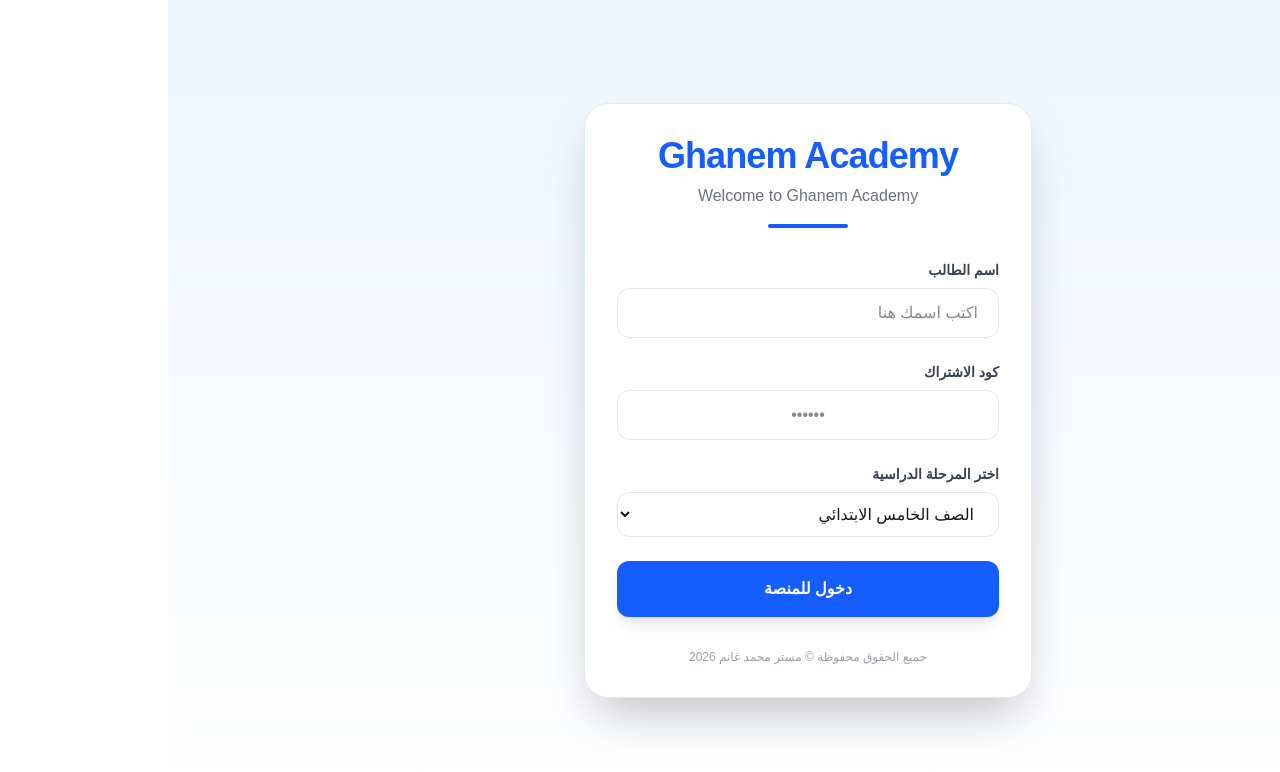
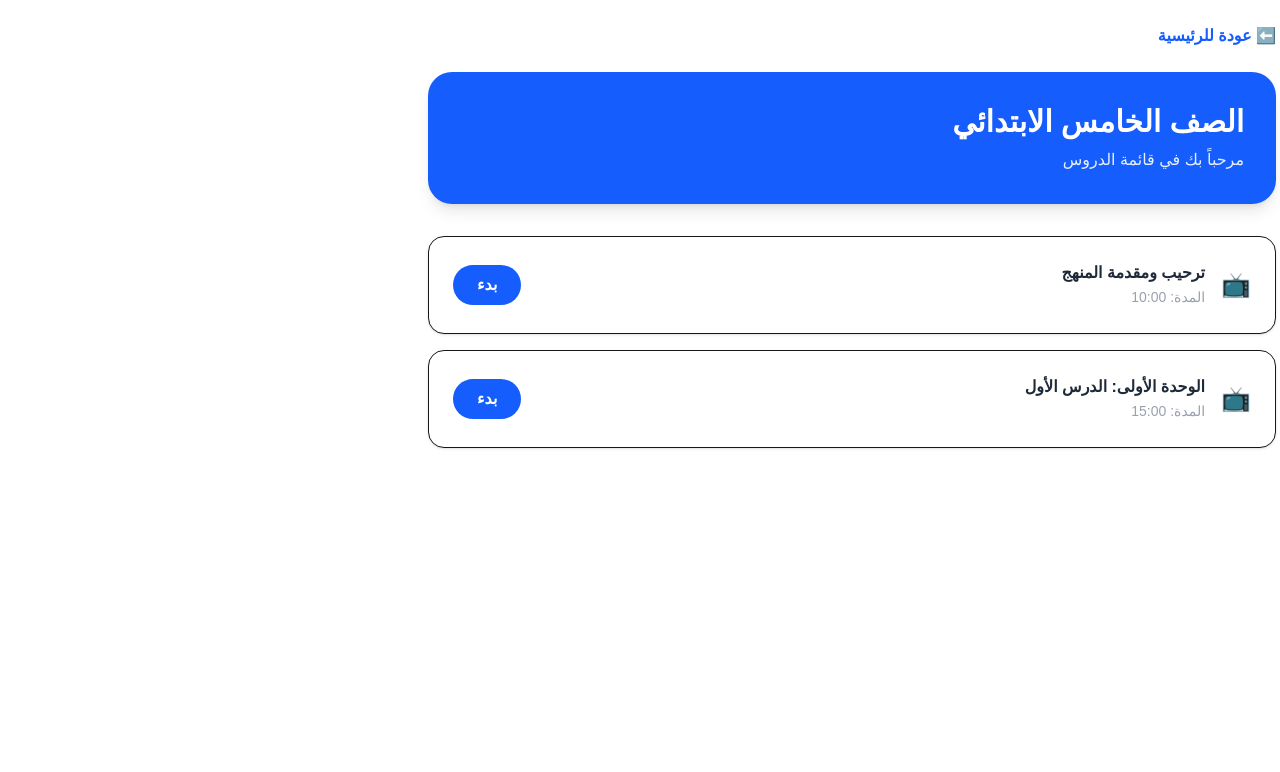
Before and after one commit to mhmedghanem225-dot/Mohamed-Ghanem-platform, a Next.js app: page /lessons in a window 1280 px wide. Shown: the top 772 px of the page. Built offline with nearby package versions, Linux system fonts and the light colour scheme; sample sign-in values are in the browser's storage.

Commit message:
add protection to lessons page

```diff
--- a/app/lessons/page.tsx
+++ b/app/lessons/page.tsx
@@ -1,84 +1,63 @@
 "use client";
-import { useState } from "react";
+import { useSearchParams, useRouter } from "next/navigation";
+import Link from "next/link";
+import { Suspense, useEffect, useState } from "react";
 
-export default function LoginPage() {
-  const [code, setCode] = useState("");
-  const [name, setName] = useState("");
-  const [selectedGrade, setSelectedGrade] = useState("الصف الخامس الابتدائي");
+function LessonsContent() {
+  const searchParams = useSearchParams();
+  const router = useRouter();
+  const grade = searchParams.get("grade") || "الصف الخامس الابتدائي";
+  const [isAuthorized, setIsAuthorized] = useState(false);
 
-  const handleLogin = (e: React.FormEvent) => {
-    e.preventDefault();
-    if (code === "123456") {
-      window.location.href = "/lessons?grade=" + encodeURIComponent(selectedGrade);
+  // التحقق من أن الطالب سجل دخوله في الصفحة الرئيسية
+  useEffect(() => {
+    const savedUser = localStorage.getItem("ghanem_user_name");
+    if (!savedUser) {
+      // إذا لم يسجل دخول، يرجعه فوراً للصفحة الرئيسية
+      router.replace("/");
     } else {
-      alert("عذراً، كود الاشتراك غير صحيح");
+      setIsAuthorized(true);
     }
-  };
+  }, [router]);
+
+  const lessons = [
+    { id: 1, title: "ترحيب ومقدمة المنهج", duration: "10:00", type: "فيديو" },
+    { id: 2, title: "الوحدة الأولى: الدرس الأول", duration: "15:00", type: "فيديو" },
+  ];
+
+  if (!isAuthorized) return null;
 
   return (
-    <div className="min-h-screen bg-gradient-to-b from-blue-50 to-white flex items-center justify-center p-4 font-sans" dir="rtl">
-      <div className="max-w-md w-full bg-white rounded-3xl shadow-2xl p-8 border border-blue-100">
+    <div className="max-w-4xl mx-auto p-6 text-right" dir="rtl">
+      <Link href="/" className="text-blue-600 font-bold mb-6 inline-block">⬅️ عودة للرئيسية</Link>
 
-        {/* الجزء الترحيبي الجديد */}
-        <div className="text-center mb-8">
-          <h1 className="text-4xl font-black text-blue-600 mb-2 tracking-tight">
-            Ghanem Academy
-          </h1>
-          <p className="text-gray-500 font-medium">Welcome to Ghanem Academy</p>
-          <div className="h-1 w-20 bg-blue-600 mx-auto mt-4 rounded-full"></div>
-        </div>
+      <header className="bg-blue-600 text-white p-8 rounded-3xl mb-8 shadow-lg">
+        <h1 className="text-3xl font-black mb-2">{grade}</h1>
+        <p className="opacity-90">مرحباً بك في قائمة الدروس</p>
+      </header>
 
-        <form onSubmit={handleLogin} className="space-y-6">
-          <div>
-            <label className="block text-sm font-bold text-gray-700 mb-2">اسم الطالب</label>
-            <input
-              type="text"
-              required
-              className="w-full px-5 py-3 rounded-xl border border-gray-200 focus:ring-2 focus:ring-blue-500 focus:border-transparent outline-none transition-all text-right"
-              placeholder="اكتب اسمك هنا"
-              value={name}
-              onChange={(e) => setName(e.target.value)}
-            />
+      <div className="space-y-4">
+        {lessons.map((lesson) => (
+          <div key={lesson.id} className="bg-white p-6 rounded-2xl shadow-sm border flex justify-between items-center">
+            <div className="flex items-center gap-4">
+              <span className="text-2xl">{lesson.type === "فيديو" ? "📺" : "📝"}</span>
+              <div>
+                <h3 className="font-bold text-gray-800">{lesson.title}</h3>
+                <span className="text-gray-400 text-sm">المدة: {lesson.duration}</span>
+              </div>
+            </div>
+            <button className="bg-blue-600 text-white px-6 py-2 rounded-full font-bold">بدء</button>
           </div>
-
-          <div>
-            <label className="block text-sm font-bold text-gray-700 mb-2">كود الاشتراك</label>
-            <input
-              type="password"
-              required
-              className="w-full px-5 py-3 rounded-xl border border-gray-200 focus:ring-2 focus:ring-blue-500 focus:border-transparent outline-none transition-all text-center"
-              placeholder="••••••"
-              value={code}
-              onChange={(e) => setCode(e.target.value)}
-            />
-          </div>
-
-          <div>
-            <label className="block text-sm font-bold text-gray-700 mb-2">اختر المرحلة الدراسية</label>
-            <select
-              className="w-full px-5 py-3 rounded-xl border border-gray-200 focus:ring-2 focus:ring-blue-500 outline-none bg-white text-right"
-              value={selectedGrade}
-              onChange={(e) => setSelectedGrade(e.target.value)}
-            >
-              <option>الصف الثاني الابتدائي</option>
-              <option>الصف الثالث الابتدائي</option>
-              <option>الصف الرابع الابتدائي</option>
-              <option>الصف الخامس الابتدائي</option>
-            </select>
-          </div>
-
-          <button
-            type="submit"
-            className="w-full bg-blue-600 hover:bg-blue-700 text-white font-bold py-4 rounded-xl shadow-lg transform transition hover:-translate-y-1 active:scale-95"
-          >
-            دخول للمنصة
-          </button>
-        </form>
-
-        <p className="text-center text-gray-400 text-xs mt-8">
-          جميع الحقوق محفوظة © مستر محمد غانم 2026
-        </p>
+        ))}
       </div>
     </div>
   );
 }
+
+export default function LessonsPage() {
+  return (
+    <Suspense fallback={<div className="text-center mt-20 font-bold">جاري تحميل الدروس...</div>}>
+      <LessonsContent />
+    </Suspense>
+  );
+}
```
